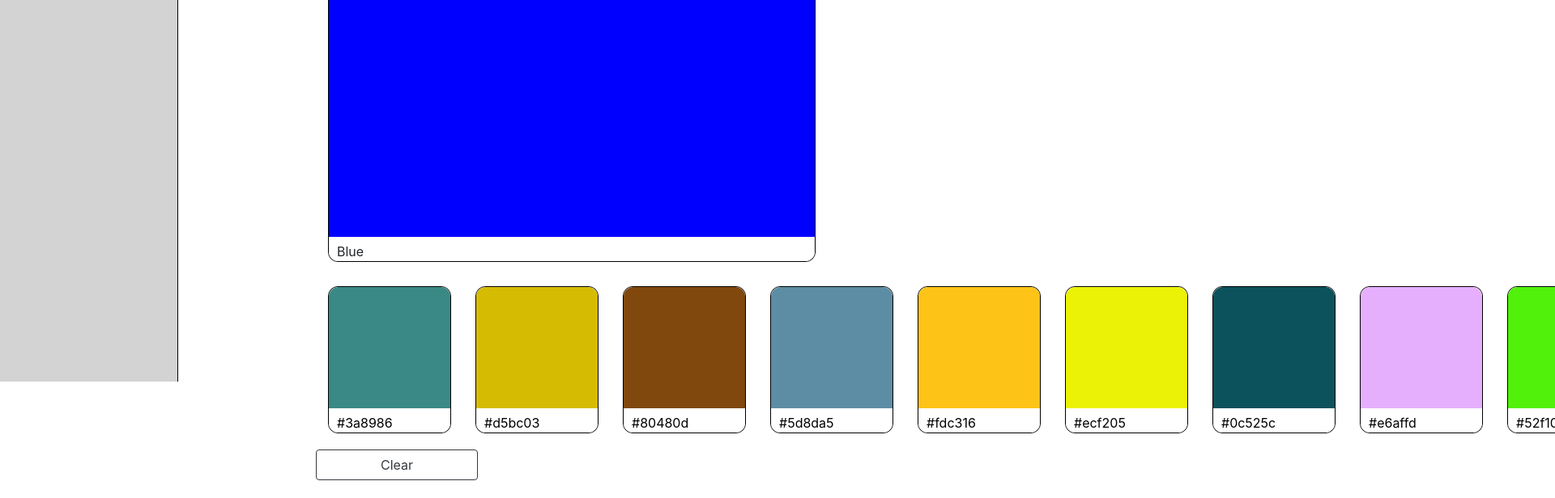
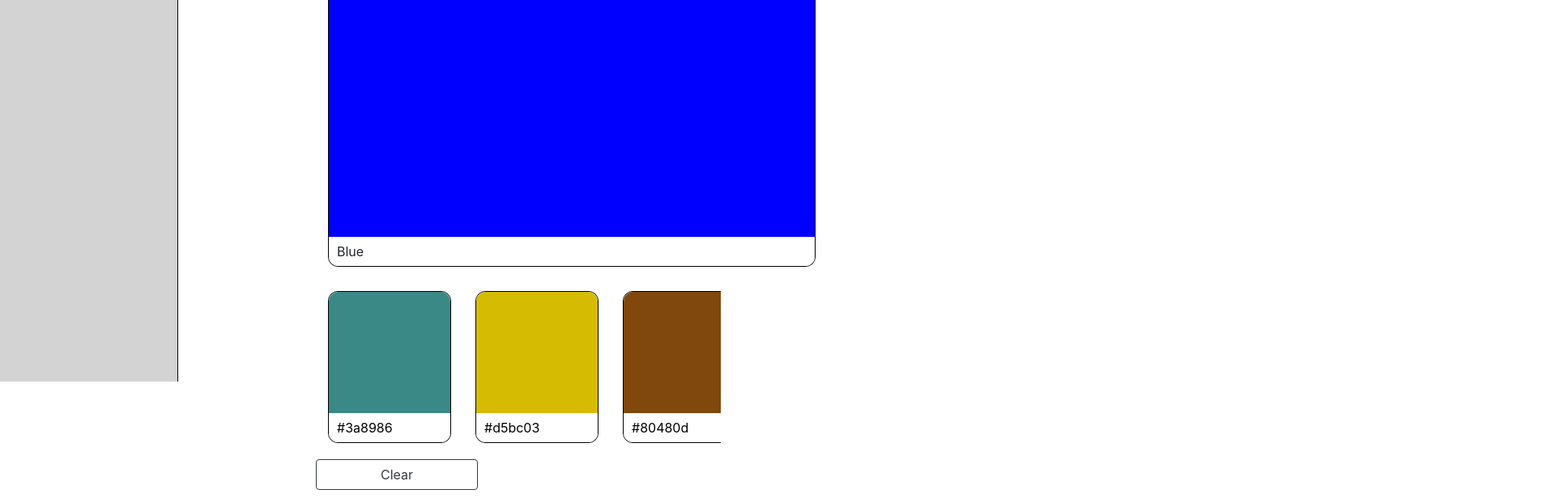
Before and after one commit to curtisyungen/hh-interview, a React (Create React App) app: page /detail in a window 1280 px wide. Shown: the part 396-1012 px from the top of the page at 81% size, 1920 px wide, since content can reach past the window. Built offline with nearby package versions, Linux system fonts and the light colour scheme.

Commit message:
Add files via upload

```diff
--- a/src/components/Color/color.css
+++ b/src/components/Color/color.css
@@ -17,6 +17,7 @@
     background: #fff;
     border-bottom-left-radius: 12px;
     border-bottom-right-radius: 12px;
+    height: 30px;
     padding-left: 10px;
 }
 
--- a/src/components/Suggestions/suggestions.css
+++ b/src/components/Suggestions/suggestions.css
@@ -2,4 +2,6 @@
     color: black;
     display: flex;
     flex-direction: row;
+    max-width: 500px;
+    overflow: hidden;
 }
```
